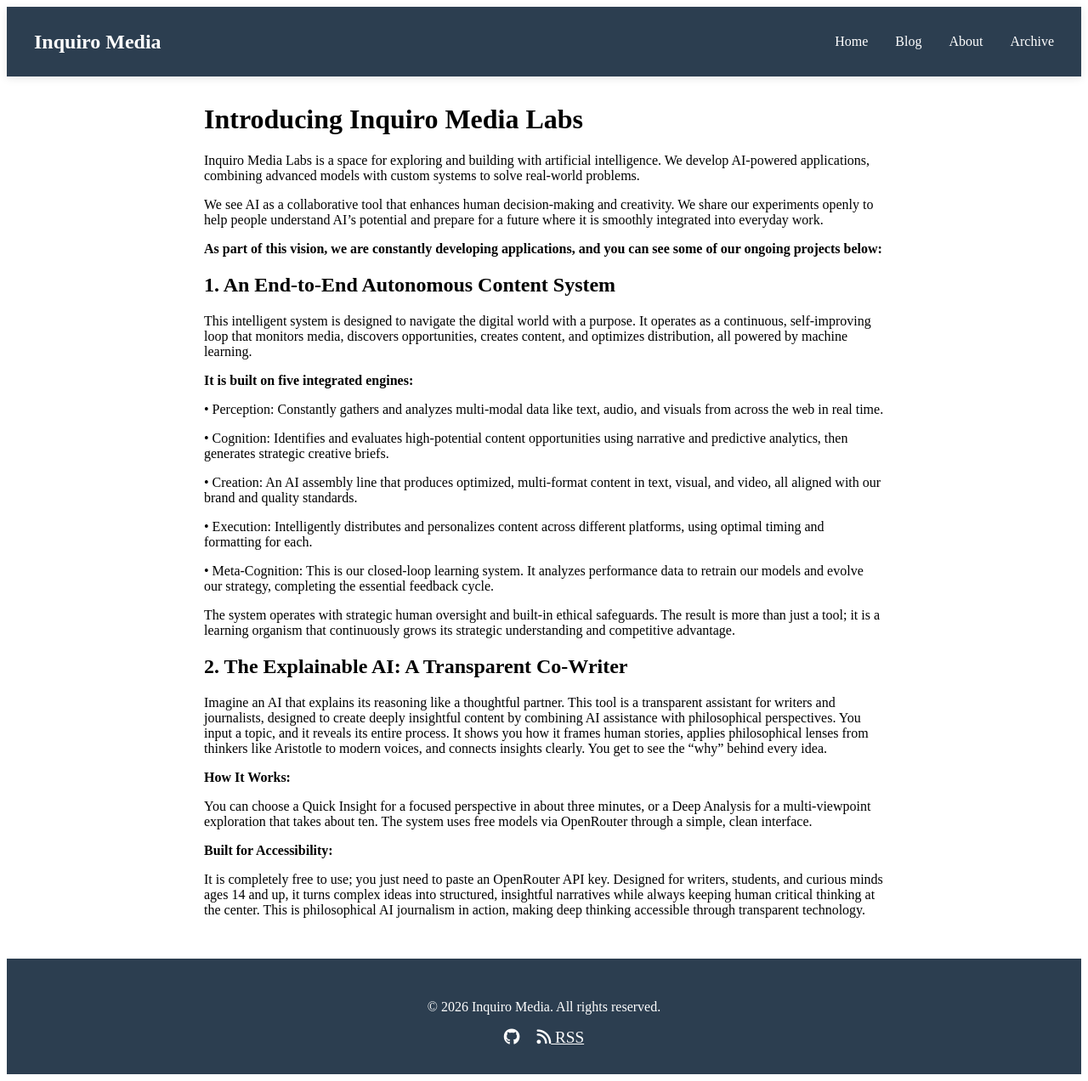
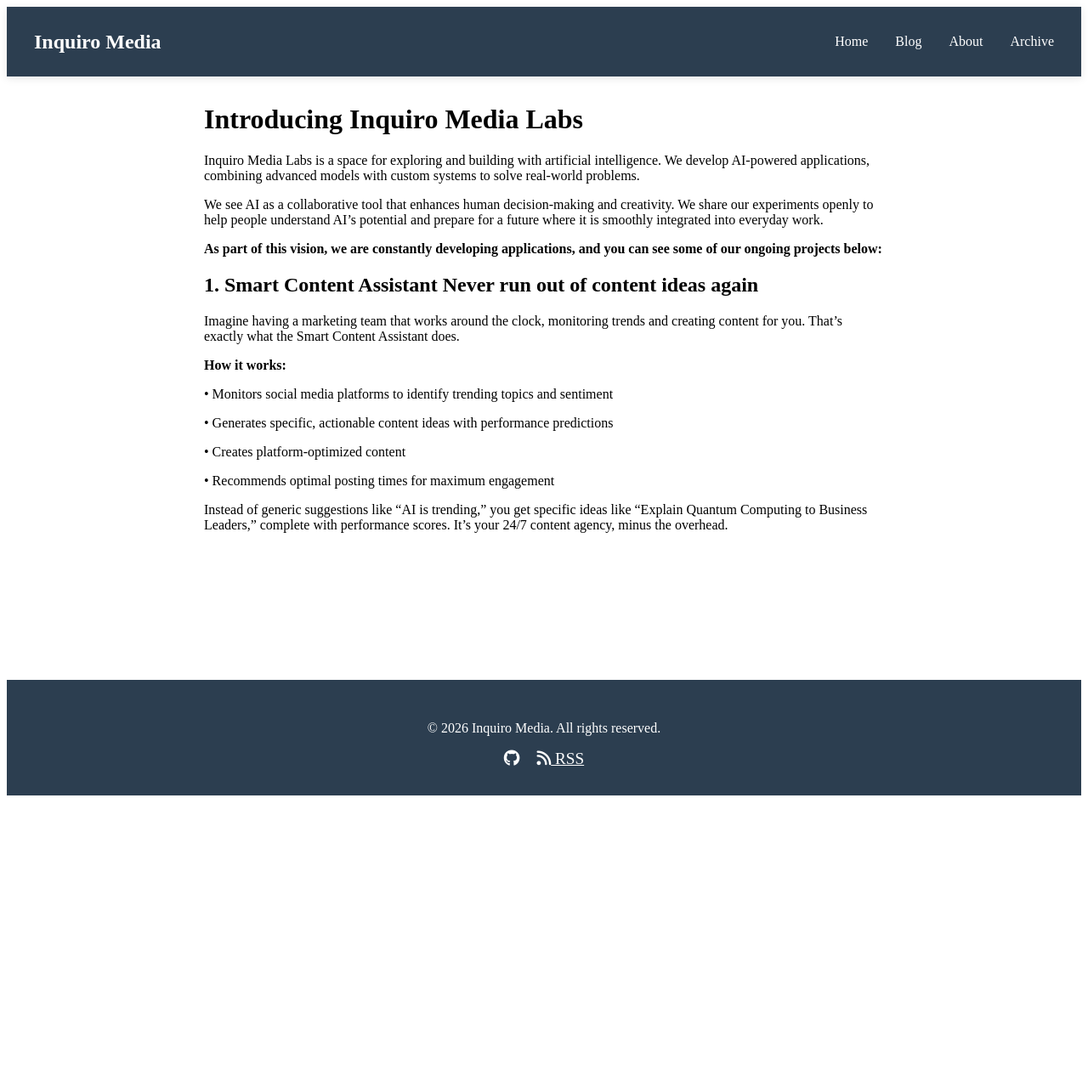
Before and after one commit to faisalmrasul/inquiro-media, a Jekyll site: the page built from _posts/2025-12-01-welcome-to-inquiro-media-labs.md, in a window 1280 px wide. Shown: the whole page at 85% size. Built offline with Jekyll 4.4.1, drawn with Linux system fonts in a browser that asks for light colours; our own code applies the rules of GitHub Pages for plain Markdown files; after the commit the page ends 944 px from its top, so only the background shows below that.

Commit message:
Update 2025-12-01-welcome-to-inquiro-media-labs.md

```diff
--- a/_posts/2025-12-01-welcome-to-inquiro-media-labs.md
+++ b/_posts/2025-12-01-welcome-to-inquiro-media-labs.md
@@ -7,32 +7,18 @@ We see AI as a collaborative tool that enhances human decision-making and creati
 
 **As part of this vision, we are constantly developing applications, and you can see some of our ongoing projects below:**
 
-## 1. An End-to-End Autonomous Content System ##
+## 1. Smart Content Assistant Never run out of content ideas again ##
 
-This intelligent system is designed to navigate the digital world with a purpose. It operates as a continuous, self-improving loop that monitors media, discovers opportunities, creates content, and optimizes distribution, all powered by machine learning.
+Imagine having a marketing team that works around the clock, monitoring trends and creating content for you. That's exactly what the Smart Content Assistant does.
 
-**It is built on five integrated engines:**
+**How it works:**
 
-•	Perception: Constantly gathers and analyzes multi-modal data like text, audio, and visuals from across the web in real time.
+•	Monitors social media platforms to identify trending topics and sentiment
 
-•	Cognition: Identifies and evaluates high-potential content opportunities using narrative and predictive analytics, then generates strategic creative briefs.
+•	Generates specific, actionable content ideas with performance predictions
 
-•	Creation: An AI assembly line that produces optimized, multi-format content in text, visual, and video, all aligned with our brand and quality standards.
+•	Creates platform-optimized content
 
-•	Execution: Intelligently distributes and personalizes content across different platforms, using optimal timing and formatting for each.
+•	Recommends optimal posting times for maximum engagement
 
-•	Meta-Cognition: This is our closed-loop learning system. It analyzes performance data to retrain our models and evolve our strategy, completing the essential feedback cycle.
-
-The system operates with strategic human oversight and built-in ethical safeguards. The result is more than just a tool; it is a learning organism that continuously grows its strategic understanding and competitive advantage.
-
-## 2. The Explainable AI: A Transparent Co-Writer ##
-
-Imagine an AI that explains its reasoning like a thoughtful partner. This tool is a transparent assistant for writers and journalists, designed to create deeply insightful content by combining AI assistance with philosophical perspectives. You input a topic, and it reveals its entire process. It shows you how it frames human stories, applies philosophical lenses from thinkers like Aristotle to modern voices, and connects insights clearly. You get to see the "why" behind every idea.
-
-**How It Works:**
-
-You can choose a Quick Insight for a focused perspective in about three minutes, or a Deep Analysis for a multi-viewpoint exploration that takes about ten. The system uses free models via OpenRouter through a simple, clean interface.
-
-**Built for Accessibility:**
-
-It is completely free to use; you just need to paste an OpenRouter API key. Designed for writers, students, and curious minds ages 14 and up, it turns complex ideas into structured, insightful narratives while always keeping human critical thinking at the center. This is philosophical AI journalism in action, making deep thinking accessible through transparent technology.
+Instead of generic suggestions like "AI is trending," you get specific ideas like "Explain Quantum Computing to Business Leaders," complete with performance scores. It's your 24/7 content agency, minus the overhead.
```
